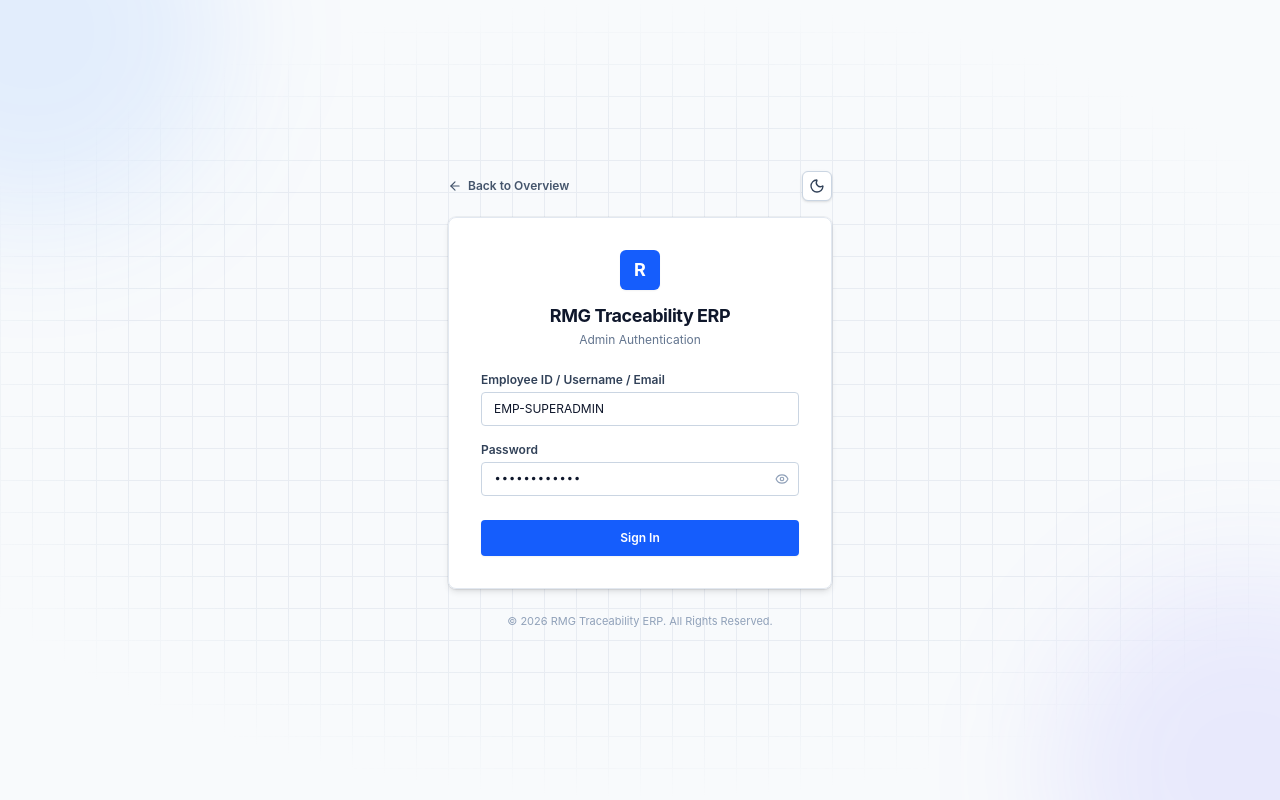
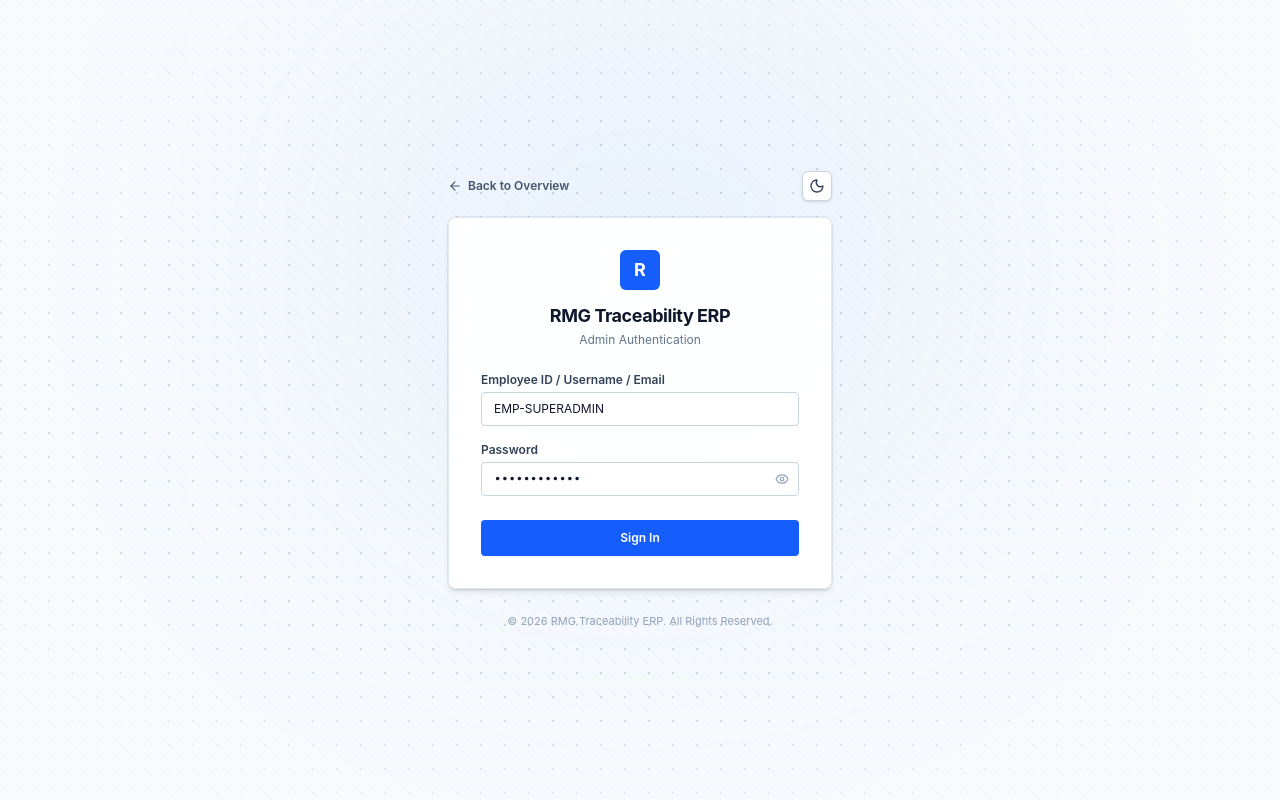
Before and after one commit to techstackbusinessbd/rmg-traceability, a React app in the folder frontend/: page /login in a window 1280 px wide. Built offline with nearby package versions, Linux system fonts and the light colour scheme; the HTML template or start-up script is replaced by a standard one.

Commit message:
style(auth): replace square grid with RMG textile weave matrix pattern and central soft radial ambient lighting

```diff
--- a/frontend/src/pages/LoginPage.jsx
+++ b/frontend/src/pages/LoginPage.jsx
@@ -34,26 +34,31 @@ export default function LoginPage() {
       isDark ? 'bg-slate-950 text-slate-100' : 'bg-slate-50 text-slate-800'
     }`}>
 
-      {/* Professional SaaS Geometric Micro-Grid Background with Radial Vignette */}
+      {/* Textile Weave / Architectural Matrix Pattern (Tailored for RMG ERP) */}
       <div
-        className="absolute inset-0 pointer-events-none opacity-[0.35] dark:opacity-[0.18]"
+        className="absolute inset-0 pointer-events-none opacity-[0.4] dark:opacity-[0.22]"
         style={{
           backgroundImage: `
-            linear-gradient(to right, ${isDark ? '#334155' : '#cbd5e1'} 1px, transparent 1px),
-            linear-gradient(to bottom, ${isDark ? '#334155' : '#cbd5e1'} 1px, transparent 1px)
+            radial-gradient(circle at 1px 1px, ${isDark ? '#475569' : '#94a3b8'} 1.2px, transparent 0)
           `,
-          backgroundSize: '32px 32px',
-          maskImage: 'radial-gradient(ellipse 60% 50% at 50% 50%, #000 70%, transparent 100%)',
-          WebkitMaskImage: 'radial-gradient(ellipse 60% 50% at 50% 50%, #000 70%, transparent 100%)'
+          backgroundSize: '24px 24px',
+          maskImage: 'radial-gradient(ellipse 70% 60% at 50% 50%, #000 60%, transparent 100%)',
+          WebkitMaskImage: 'radial-gradient(ellipse 70% 60% at 50% 50%, #000 60%, transparent 100%)'
         }}
       />
 
-      {/* Subtle Premium Ambient Glows */}
-      <div className={`absolute -top-40 -left-40 w-96 h-96 rounded-full blur-3xl pointer-events-none ${
-        isDark ? 'bg-blue-600/10' : 'bg-blue-500/10'
-      }`} />
-      <div className={`absolute -bottom-40 -right-40 w-96 h-96 rounded-full blur-3xl pointer-events-none ${
-        isDark ? 'bg-indigo-600/10' : 'bg-indigo-500/10'
+      {/* Modern Diagonal Linear Sheen / Textile Texture Layer */}
+      <div
+        className="absolute inset-0 pointer-events-none opacity-[0.03] dark:opacity-[0.06]"
+        style={{
+          backgroundImage: `repeating-linear-gradient(45deg, #3b82f6 0, #3b82f6 1px, transparent 0, transparent 50%)`,
+          backgroundSize: '16px 16px'
+        }}
+      />
+
+      {/* Subtle Ambient Radial Lighting */}
+      <div className={`absolute top-1/3 left-1/2 -translate-x-1/2 -translate-y-1/2 w-[600px] h-[500px] rounded-full blur-[140px] pointer-events-none ${
+        isDark ? 'bg-blue-600/10' : 'bg-blue-400/10'
       }`} />
 
       {/* Content Container */}
```
